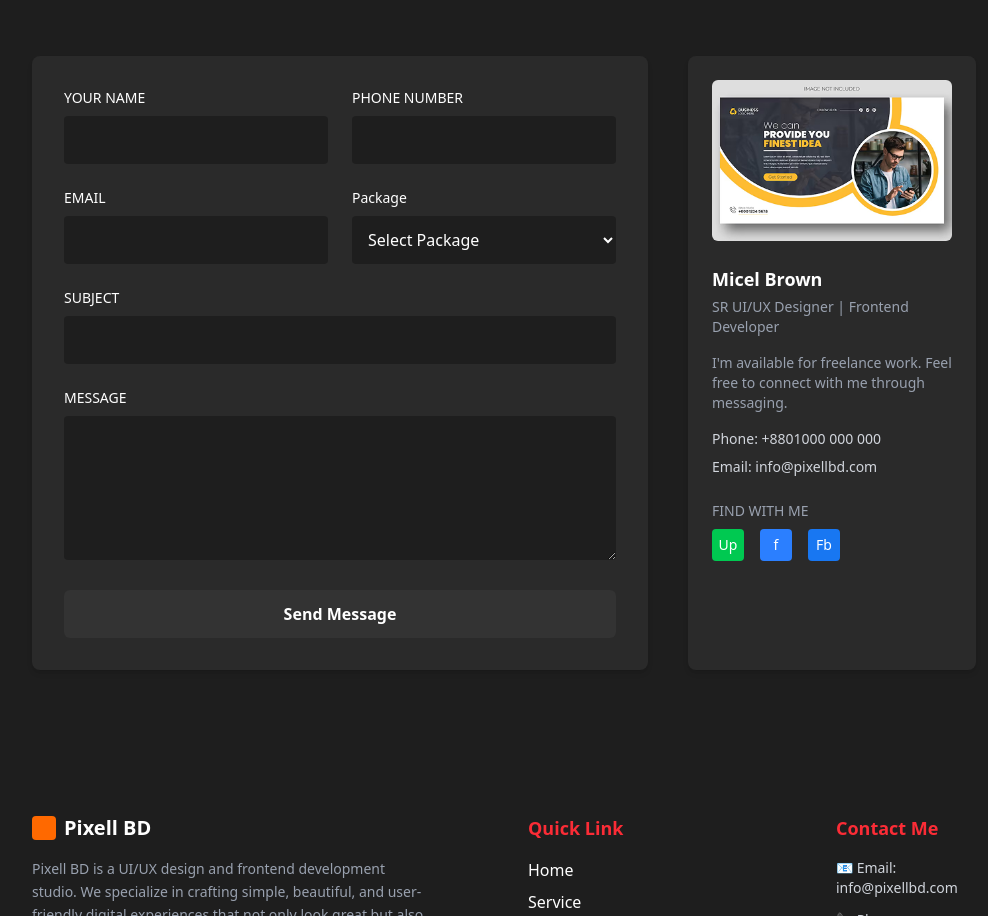
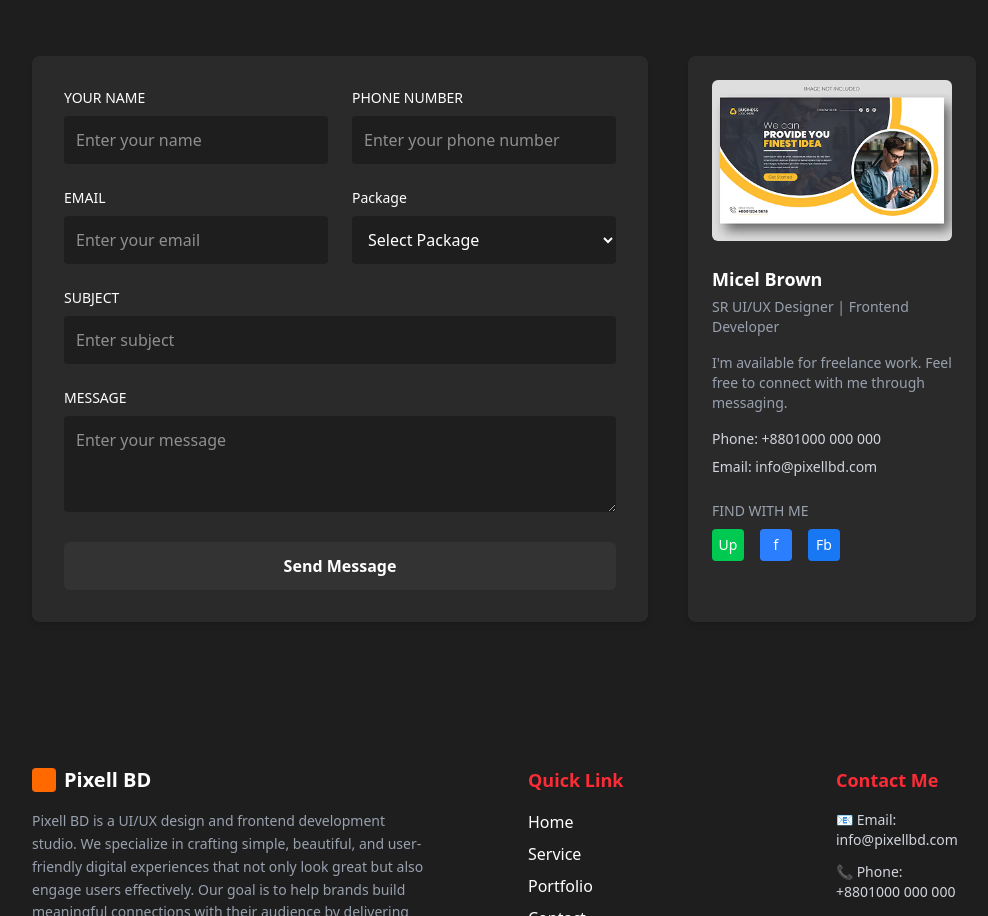
Before and after one commit to Md-Nesad/frontend-solutions, a Next.js app in the folder frontend/: page / in a window 1280 px wide. Shown: the part 5326-6242 px from the top of the page, without its empty margins (136-1124 px from the left). Built offline with nearby package versions, Linux system fonts and the light colour scheme.

Commit message:
comprehensive code structure

```diff
--- a/frontend/app/components/ContactSection.jsx
+++ b/frontend/components/ContactSection.jsx
@@ -21,12 +21,14 @@ export default function ContactSection() {
               <label className='block text-sm mb-2'>YOUR NAME</label>
               <input
                 type='text'
+                placeholder='Enter your name'
                 className='w-full bg-[#1E1E1E] p-3 rounded border-none focus:outline-none'
               />
             </div>
             <div>
               <label className='block text-sm mb-2'>PHONE NUMBER</label>
               <input
+                placeholder='Enter your phone number'
                 type='text'
                 className='w-full bg-[#1E1E1E] p-3 rounded border-none focus:outline-none'
               />
@@ -35,6 +37,7 @@ export default function ContactSection() {
               <label className='block text-sm mb-2'>EMAIL</label>
               <input
                 type='email'
+                placeholder='Enter your email'
                 className='w-full bg-[#1E1E1E] p-3 rounded border-none focus:outline-none'
               />
             </div>
@@ -53,6 +56,7 @@ export default function ContactSection() {
             <label className='block text-sm mb-2'>SUBJECT</label>
             <input
               type='text'
+              placeholder='Enter subject'
               className='w-full bg-[#1E1E1E] p-3 rounded border-none focus:outline-none'
             />
           </div>
@@ -60,7 +64,8 @@ export default function ContactSection() {
           <div>
             <label className='block text-sm mb-2'>MESSAGE</label>
             <textarea
-              rows='5'
+              rows='3'
+              placeholder='Enter your message'
               className='w-full bg-[#1E1E1E] p-3 rounded border-none focus:outline-none'
             ></textarea>
           </div>
```
Also changed, not shown: frontend/app/page.js (+10 -10 lines), frontend/components/Client.jsx (renamed from frontend/app/components/Client.jsx), frontend/components/Footer.jsx (renamed from frontend/app/components/Footer.jsx), frontend/components/HeroArea.jsx (renamed from frontend/app/components/HeroArea.jsx), frontend/components/Navbar.jsx (renamed from frontend/app/components/Navbar.jsx), frontend/components/PortfolioSection.jsx (renamed from frontend/app/components/PortfolioSection.jsx), frontend/components/PricingSection.jsx (renamed from frontend/app/components/PricingSection.jsx), frontend/components/Services.jsx (renamed from frontend/app/components/Services.jsx), frontend/components/SkillsSection.jsx (renamed from frontend/app/components/SkillsSection.jsx), frontend/components/Testimonials.jsx (renamed from frontend/app/components/Testimonials.jsx), frontend/utility/utility.js (renamed from frontend/app/utility/utility.js).
